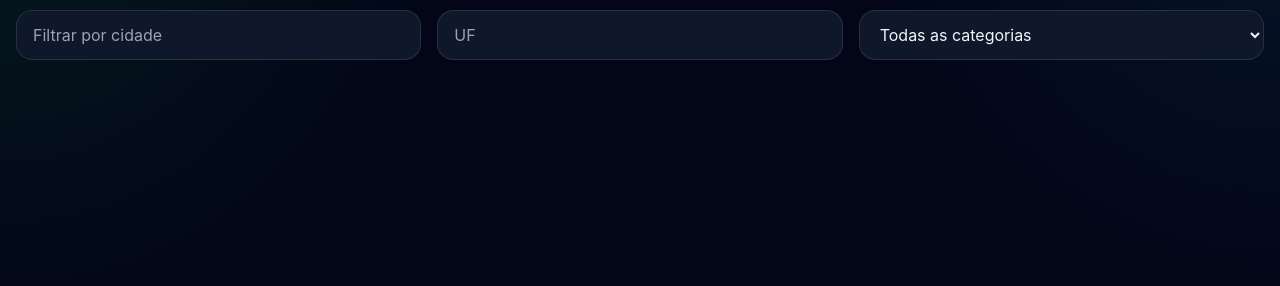
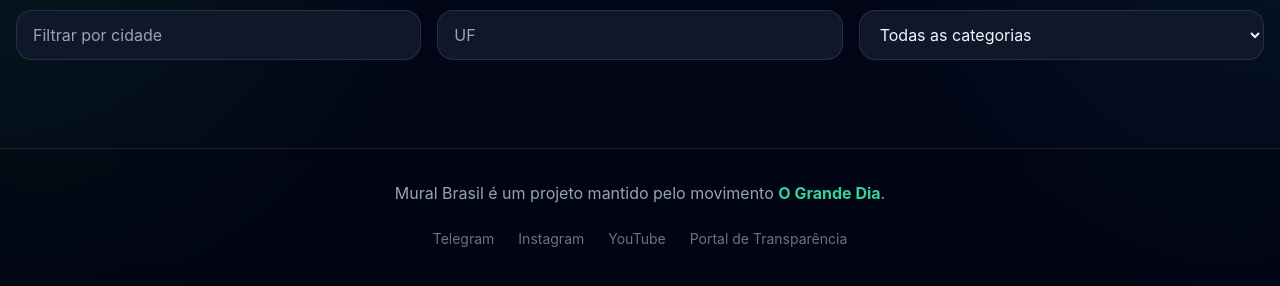
Before and after one commit to LucDev0001/mural-brasil, a plain HTML site: page public/explore.html in a window 1280 px wide. Shown: the part 110-396 px from the top of the page. Drawn offline with nearby package versions, Linux system fonts and the light colour scheme; no server answers.

Commit message:
update explorer

```diff
--- a/public/explore.html
+++ b/public/explore.html
@@ -52,6 +52,51 @@
       <section id="cards" class="grid lg:grid-cols-2 gap-4"></section>
     </main>
 
+    <!-- Rodapé do Movimento -->
+    <footer
+      class="mt-8 w-full border-t border-white/10 bg-black/20 py-8 backdrop-blur"
+    >
+      <div class="mx-auto max-w-4xl px-4 text-center">
+        <p class="text-slate-400">
+          Mural Brasil é um projeto mantido pelo movimento
+          <a
+            href="https://hyperzcommunity.com"
+            target="_blank"
+            class="font-bold text-emerald-400 transition-colors hover:text-emerald-300"
+            >O Grande Dia</a
+          >.
+        </p>
+        <div
+          class="mt-6 flex flex-wrap items-center justify-center gap-6 text-sm"
+        >
+          <a
+            href="https://t.me/ograndedia"
+            target="_blank"
+            class="text-slate-500 transition-colors hover:text-[#2AABEE]"
+            >Telegram</a
+          >
+          <a
+            href="https://instagram.com/geracaozbr.oficial?igsh=Y28wdHczeHV5cDVn"
+            target="_blank"
+            class="text-slate-500 transition-colors hover:text-[#fd1d1d]"
+            >Instagram</a
+          >
+          <a
+            href="https://www.youtube.com/@ograndediagenzoficial"
+            target="_blank"
+            class="text-slate-500 transition-colors hover:text-[#FF0000]"
+            >YouTube</a
+          >
+          <a
+            href="https://hyperzcommunity.com/transparency/index.php"
+            target="_blank"
+            class="text-slate-500 transition-colors hover:text-white"
+            >Portal de Transparência</a
+          >
+        </div>
+      </div>
+    </footer>
+
     <script type="module" src="./assets/js/explore.js"></script>
   </body>
 </html>
```
